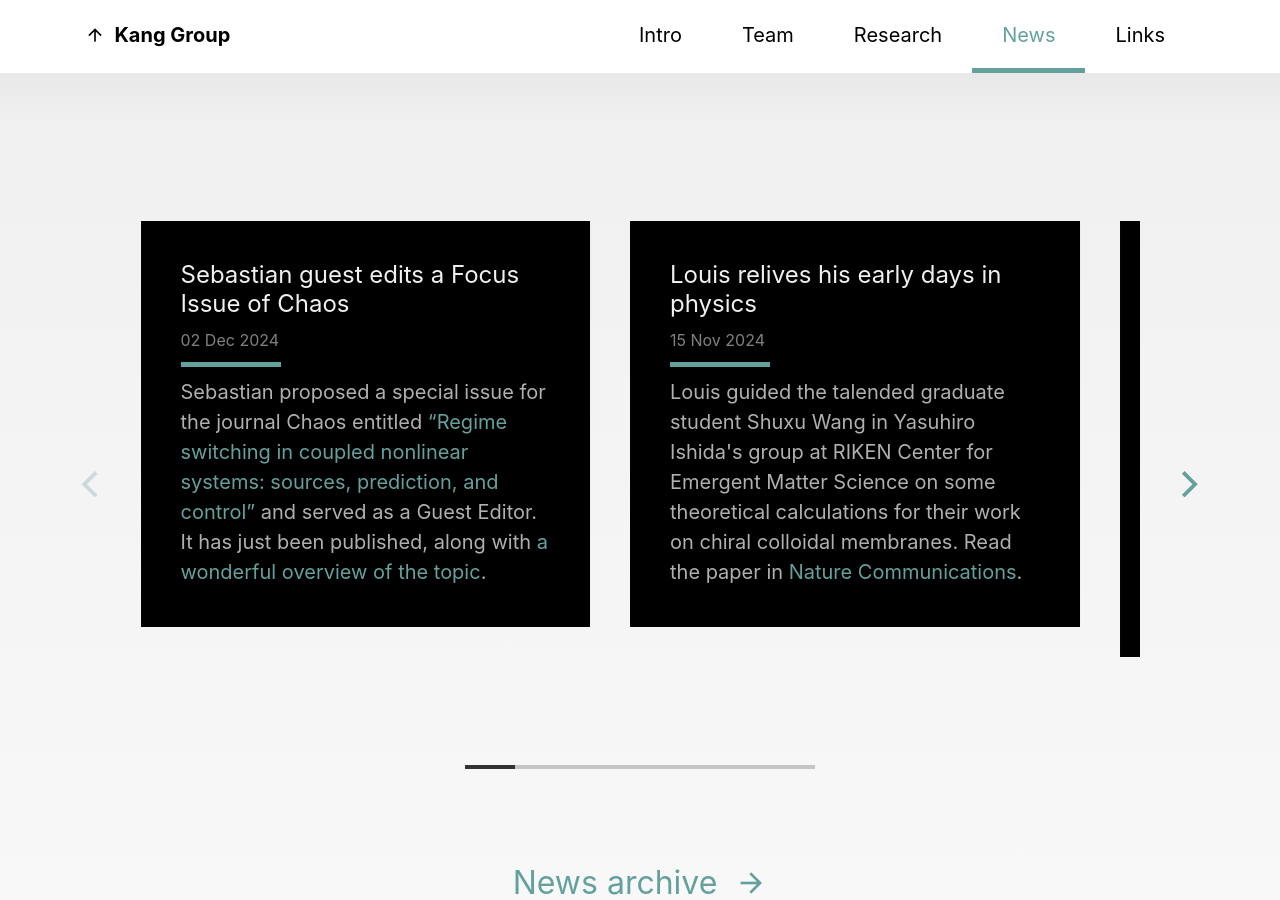
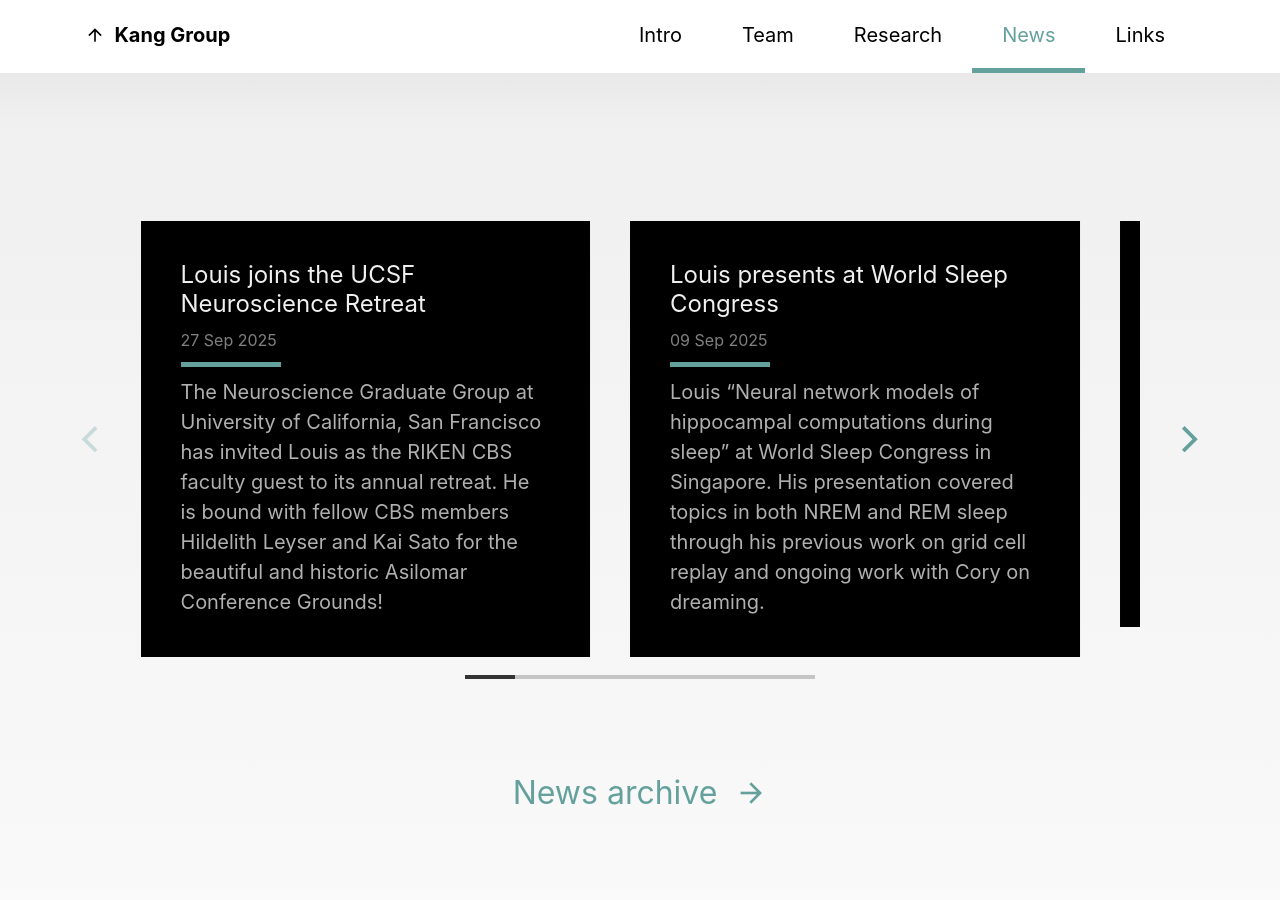
Before and after one commit to louiskang/group.github.io, a Jekyll site: the page built from index.html, in a window 1280 px wide and 900 px high, scrolled down 6303 px. Built offline with Jekyll 4.4.1, drawn with Linux system fonts in a browser that asks for light colours; some web fonts are replaced.

Commit message:
Updated news

```diff
--- a/_data/news.yml
+++ b/_data/news.yml
@@ -126,6 +126,10 @@
   date: 2024-05-31
   text: Taka has worked with us for the last two months and made significant contributions to a new project on Alzheimer's disease. He is a medical student at the University of Tokyo, and although he is interested in clinical medicine, we hope that he remains active in computational neuroscience research as well.
 
+- title: Louis presents at the Simons Institute
+  date: 2024-06-03
+  text: Louis joins the Summer Cluster in AI, Psychology, and Neuroscience at the Simons Institute for the Theory of Computing at UC Berkeley. He presents on complementary memory encodings as a neural network computation with relevance to both biological and artificial neural networks.
+
 - title: A summer with interns Mira and Amith
   date: 2024-06-17
   text: Mira, an undergraduate student at Harvard University, and Amith, a recent Master's graduate from University College London, have arrived as CBS Summer Program interns. They will be following Taka's footsteps and continuing our investigation on Alzheimer's disease.
@@ -138,6 +142,10 @@
   date: 2024-10-01
   text: Jason is a Master's student in Neural Computation at ETH Zurich and the University of Zurich. Louis will be co-mentoring his thesis along with Benjamin Grewe at ETH Zurich. Stay tuned as he dives into how neural networks form and use schemas during continual learning.
 
+- title: Louis presents at Korea Brain
+  date: 2024-10-18
+  text: Louis presents on new work about a connection between neural network computation and susceptibility to seizures at the Korea Society for Brain and Neural Sciences conference.
+
 - title: Louis relives his early days in physics
   date: 2024-11-15
   text: "Louis guided the talended graduate student Shuxu Wang in Yasuhiro Ishida's group at RIKEN Center for Emergent Matter Science on some theoretical calculations for their work on chiral colloidal membranes. Read the paper in <a href='https://www.nature.com/articles/s41467-024-54217-x'>Nature Communications</a>."
@@ -145,3 +153,15 @@
 - title: Sebastian guest edits a Focus Issue of Chaos
   date: 2024-12-02
   text: "Sebastian proposed a special issue for the journal Chaos entitled <a href='https://pubs.aip.org/cha/collection/1220/Regime-switching-in-coupled-nonlinear-systems'>&ldquo;Regime switching in coupled nonlinear systems: sources, prediction, and control&rdquo;</a> and served as a Guest Editor. It has just been published, along with <a href='https://pubs.aip.org/aip/cha/article/34/12/120401/3323324/Regime-switching-in-coupled-nonlinear-systems'>a wonderful overview of the topic</a>."
+
+- title: Cory joins and leaves as an intern
+  date: 2025-08-31
+  text: Cory spent his summer with us exploring how to model dreams in neural networks. He is an undergraduate from Harvard University and arrives through the support of the Reischauer Institute of Japanese Studies.
+
+- title: Louis presents at World Sleep Congress
+  date: 2025-09-09
+  text: Louis &ldquo;Neural network models of hippocampal computations during sleep&rdquo; at World Sleep Congress in Singapore. His presentation covered topics in both NREM and REM sleep through his previous work on grid cell replay and ongoing work with Cory on dreaming.
+
+- title: Louis joins the UCSF Neuroscience Retreat
+  date: 2025-09-27
+  text: The Neuroscience Graduate Group at University of California, San Francisco has invited Louis as the RIKEN CBS faculty guest to its annual retreat. He is bound with fellow CBS members Hildelith Leyser and Kai Sato for the beautiful and historic Asilomar Conference Grounds!
```
